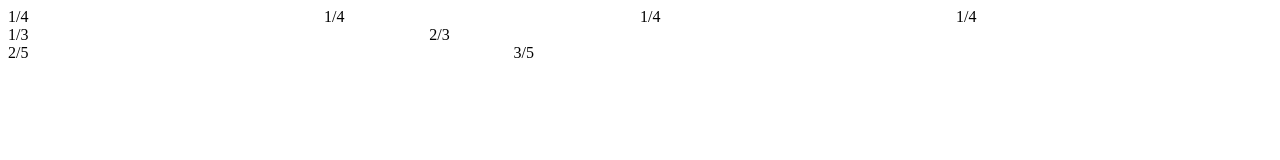
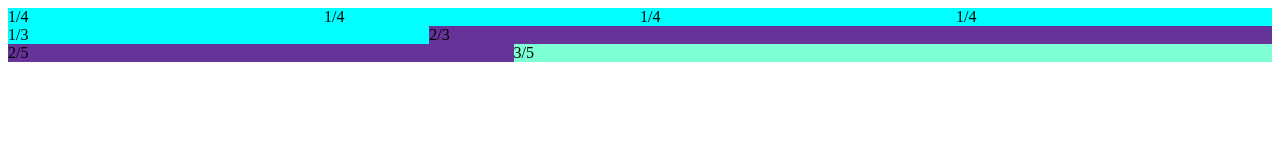
Before and after one commit to RiyadBustami/Web-Fundamentals, a plain HTML site: page CSS/Flex-ible Columns/index.html in a window 1280 px wide. Drawn offline with Linux system fonts and the light colour scheme.

Commit message:
forgot to put background colors

```diff
--- a/CSS/Flex-ible Columns/style.css
+++ b/CSS/Flex-ible Columns/style.css
@@ -3,10 +3,13 @@
 }
 .col {
   flex: 1;
+  background-color: aqua;
 }
 .col-2 {
   flex: 2;
+  background-color: rebeccapurple;
 }
 .col-3 {
   flex: 3;
+  background-color: aquamarine;
 }
```
